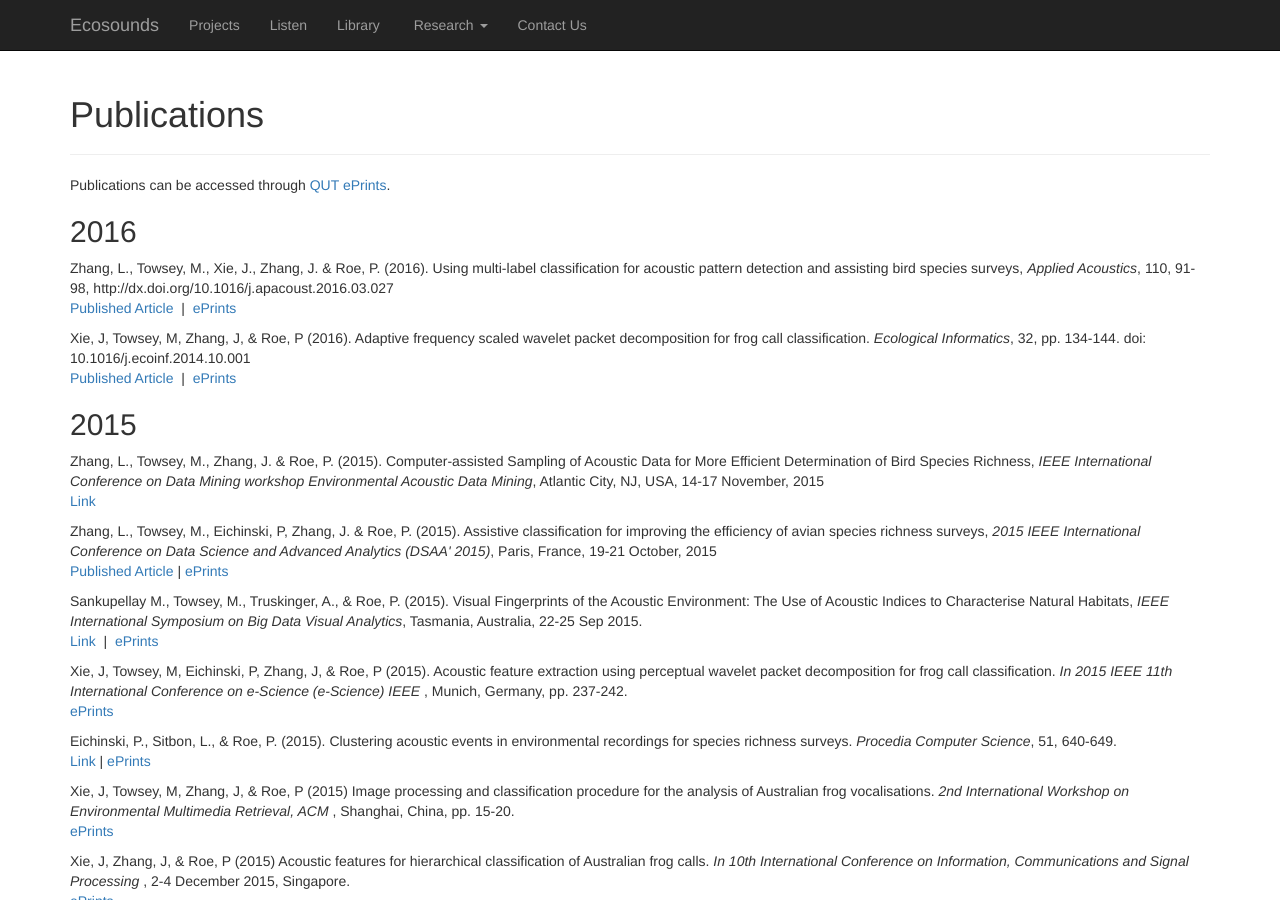
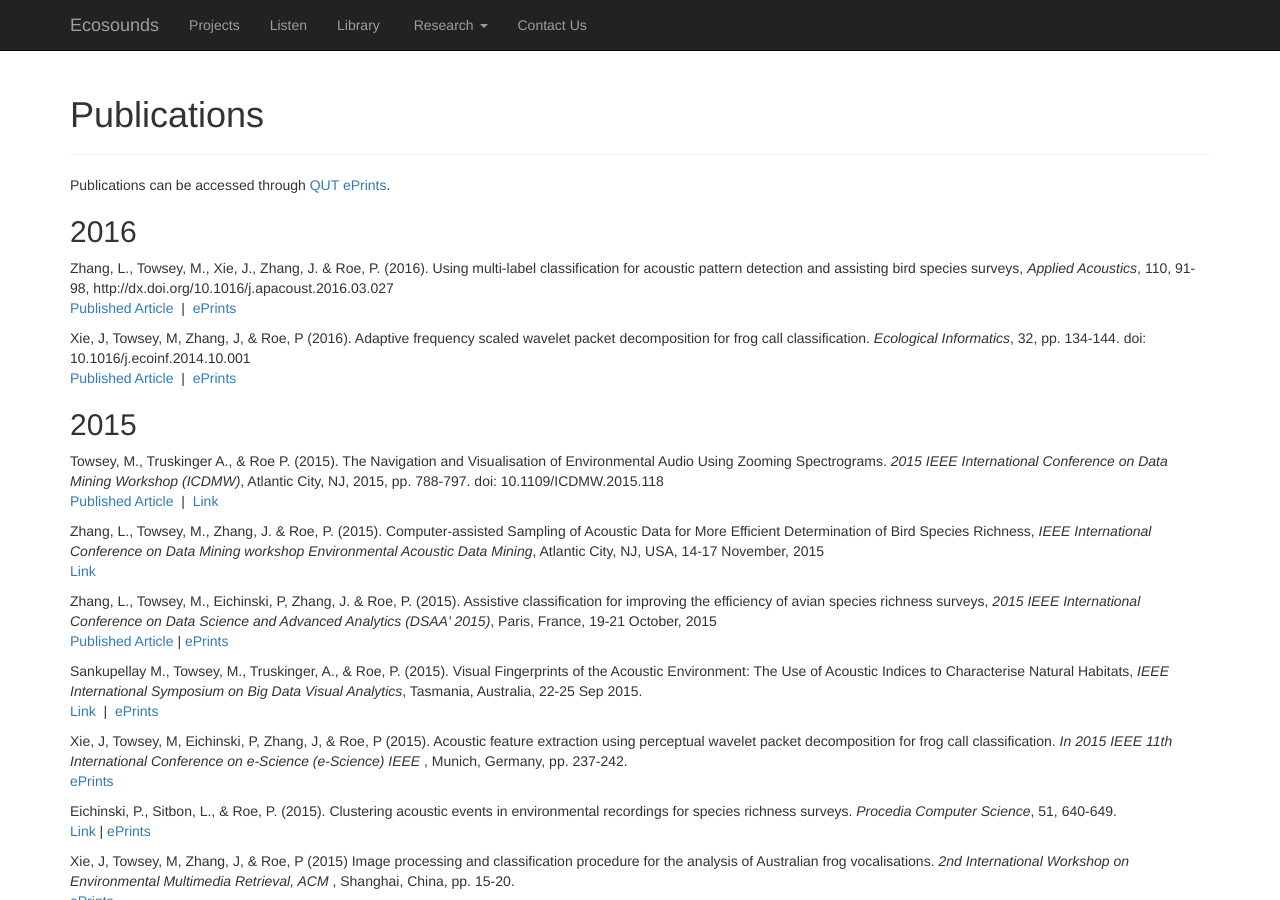
Before and after one commit to QutEcoacoustics/research-blog, a Jekyll site: the page built from publications/publications.html, in a window 1280 px wide and 900 px high. Built offline with Jekyll 4.4.1, drawn with Linux system fonts in a browser that asks for light colours; nearby versions of some CDN libraries.

Commit message:
Added Michael's ICDM paper

```diff
--- a/publications/publications.html
+++ b/publications/publications.html
@@ -32,6 +32,16 @@ title: Ecosounds | Publications
     </p>
 
     <h2>2015</h2>
+    <p>
+        Towsey, M., Truskinger A., & Roe P. (2015). The Navigation and Visualisation of Environmental Audio
+        Using Zooming Spectrograms. <i>2015 IEEE International Conference on Data Mining Workshop (ICDMW)</i>,
+        Atlantic City, NJ, 2015, pp. 788-797. doi: 10.1109/ICDMW.2015.118
+        <br/>
+        <a href="http://dx.doi.org/10.1109/ICDMW.2015.118">Published Article</a>
+        &nbsp;|&nbsp;
+        <a href="http://eprints.qut.edu.au/91822/">Link</a>
+    </p>
+
     <p>
         Zhang, L., Towsey, M., Zhang, J. & Roe, P. (2015).
         Computer-assisted Sampling of Acoustic Data for More Efficient Determination of Bird Species Richness,
```
